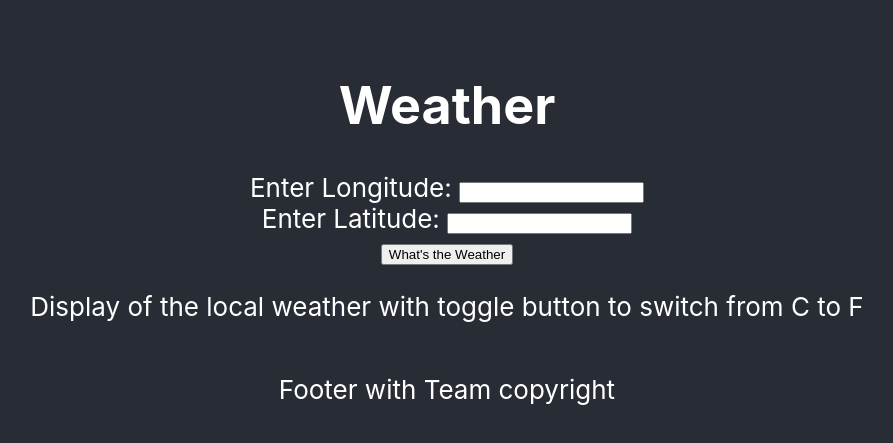
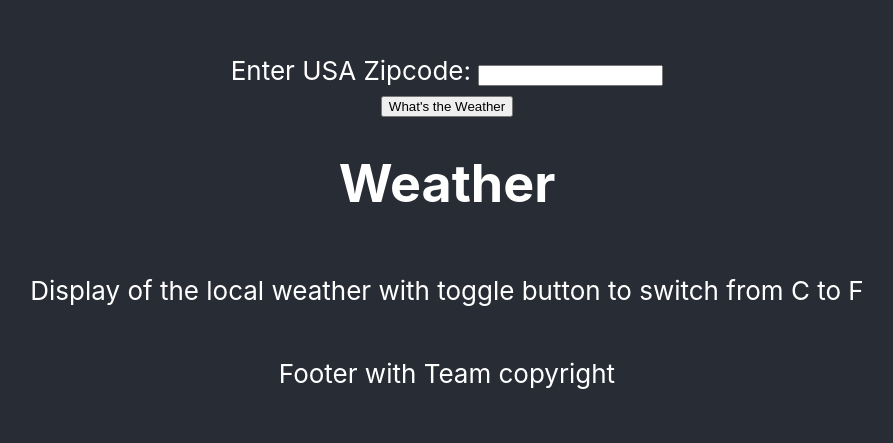
Before and after one commit to BreyannaKerley/teamGit, a React (Create React App) app in the folder 24HourProject/dayproject/: page / in a window 1280 px wide. Shown: the part 165-608 px from the top of the page, without its empty margins (193-1086 px from the left). Built offline with nearby package versions, Linux system fonts and the light colour scheme; no server answers.

Commit message:
Fixed response error - response is still not JSON

```diff
--- a/24HourProject/dayproject/src/App.js
+++ b/24HourProject/dayproject/src/App.js
@@ -1,6 +1,4 @@
 import React, {useState} from 'react'
-
-import logo from './logo.svg';
 import './App.css';
 import Header from './components/site/Header';
 import Card from './components/site/Card';
@@ -8,12 +6,13 @@ import Footer from './components/site/Footer';
 
 function App() {
 
-    let nasaKey = 'ihsCPXbr1PJhfBa0E1LxYPm8JTPO47MHYnJIPZoL'
+    const nasaKey = 'ihsCPXbr1PJhfBa0E1LxYPm8JTPO47MHYnJIPZoL';
+    const owKey = '2c20c5997d2766992b1ad90d53583e5a';
 
   return (
     <div className="App">
       <header className="App-header">
-      <Header nasaKey={nasaKey} />
+      <Header owKey={owKey} />
       <Card />
       <Footer />
       </header>
--- a/24HourProject/dayproject/src/components/site/Header.js
+++ b/24HourProject/dayproject/src/components/site/Header.js
@@ -1,34 +1,41 @@
-import React, {useState} from 'react';
+import React, {useEffect, useState} from 'react';
 
 const Header = (props) => {
     console.log(props);
-    const [lon, setLon] = useState(-86.148003);
-    const [lat, setLat] = useState(39.791000);
+    const [zip, setZip] = useState(46214);
+    const [weather, setWeather] = useState([]);
 
-    const fetchWeather = () => {
-        let key = props.nasaKey;
-        const url = `https://api.nasa.gov/planetary/earth/imagery?lon=${lon}&lat=${lat}&api_key=${key}`;
+    const fetchResults = () => {
+        const url = `http://api.openweathermap.org/data/2.5/weather?zip=${zip},us&appid=${props.owKey}`;
+        console.log(url);
 
-        fetch(url)
-        .then(res => res.json())
+        fetch(url, {
+            method: 'GET'
+        })
+        .then(res => {
+            res.json();
+            // res.text();
+            console.log(res);
+        })
         .then(json => console.log(json))
-
     }
 
-    const handleSubmit = (e) =>
-    e.preventDefault();
-    fetchWeather();
-
+    const handleSubmit = e =>{
+        e.preventDefault();
+        fetchResults();
+    }
 
     return (
         <div>
-            <form onSubmit={handleSubmit}>
-            <h1>Weather</h1>
-            <span>Enter Longitude: <input type='lon' name='lon' onChange={(e) => setLon(e.target.value)} /></span>
-            <br />
-            <span>Enter Latitude: <input type='lat' name='lat' onChange={(e) => setLat(e.target.value)} /></span>
+            <form onSubmit={(e) => handleSubmit(e)}>
+            <span>Enter USA Zipcode: <input type='zip' name='zip' onChange={(e) => setZip(e.target.value)} /></span>
             <br />
             <button className='submit'>What's the Weather</button>
+            <br />
+            <h1>Weather</h1>
+                {weather ? <h2>{weather.main}</h2> : <div></div>}
+                {weather ? <h2>{weather.description}</h2> : <div></div>}
+                {weather ? <h2>{weather.main}</h2> : <div></div>}
             </form>
         </div>
     )
```
